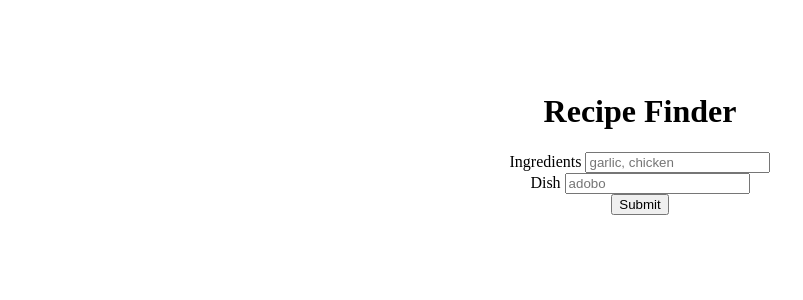
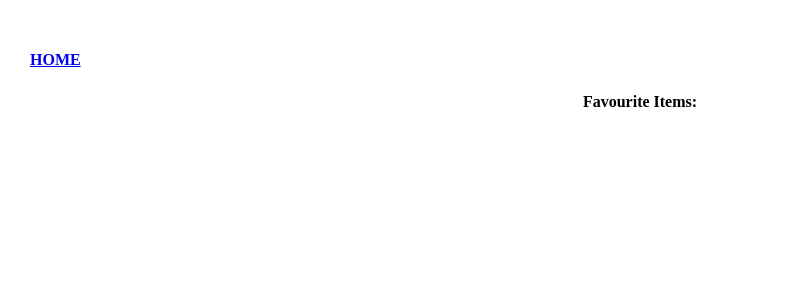
Before and after one commit to diksha0562/recipefinder_redux, a React (Create React App) app: page /favourite in a window 1280 px wide. Shown: the top 300 px of the page, without its empty margins (0-803 px from the left). Built offline with nearby package versions, Linux system fonts and the light colour scheme; the HTML template or start-up script is replaced by a standard one.

Commit message:
Add files via upload

```diff
--- a/src/components/App.js
+++ b/src/components/App.js
@@ -2,6 +2,7 @@ import React from 'react';
 import SearchRecipes from './SearchRecipes';
 import '../styles/index.css';
 import Recipelist from './Recipelist';
+
 class App extends React.Component{
     render(){
         return(
@@ -9,6 +10,7 @@ class App extends React.Component{
             <h1>Recipe Finder</h1>
             <SearchRecipes/>
             <Recipelist/>
+
             </div>
         )
     }
--- /dev/null
+++ b/src/components/Favouriteitem.js
@@ -0,0 +1,25 @@
+import React from 'react';
+import {connect} from 'react-redux';
+import {Link} from 'react-router-dom';
+import {favouriteRecipe} from '../action';
+class Favouriteitem extends React.Component{
+    render(){
+        return(
+            <div>
+                <h4 className="link"><Link to='/'>HOME</Link></h4>
+                <h4>Favourite Items:</h4>
+                <ul>
+               {this.props.favouriteRecipes.map((recipe,index)=>{return(
+                   <li key={index}>{recipe.title}</li>
+               )})}
+               </ul>
+            </div>
+        )
+    }
+}
+
+function mapStateToProps(state){
+    return {favouriteRecipes:state.favouriteRecipes};
+}
+
+export default connect(mapStateToProps,{favouriteRecipe})(Favouriteitem);
--- a/src/components/Recipeitem.js
+++ b/src/components/Recipeitem.js
@@ -16,14 +16,13 @@ class Recipeitem extends React.Component{
         let {recipe} = this.props;
         return(
             <div className="recipe-item">
-                {this.state.favourited? <div>FAVOURITE</div> : <div className="favourite_btn" onClick={e=>{this.favourite(recipe)}}>FAVOURITE</div>}
-
                 <a href={recipe.href}>
                 <h4 className="recipe-text">{recipe.title}</h4>
                 </a>
-                <p>{recipe.title}</p>
+                <p>{recipe.ingredients}</p>
                 <img src={recipe.thumbnail} alt={recipe.title} className="recipe-img"/>
-
+                {this.state.favourited? <div style={{backgroundColor: 'Yellow'}}>FAVOURITE</div> : <div className="favourite_btn" onClick={e=>{this.favourite(recipe)}}>FAVOURITE</div>}
+                <hr/>
             </div>
         )
     }
--- a/src/components/Recipelist.js
+++ b/src/components/Recipelist.js
@@ -1,6 +1,7 @@
 import React from 'react';
 import {connect} from 'react-redux';
 import {setRecipes} from '../action';
+import {Link} from 'react-router-dom'
 import Recipeitem from './Recipeitem';
 class Recipelist extends React.Component{
 
@@ -8,6 +9,7 @@ class Recipelist extends React.Component{
         console.log('this.props',this.props)
         return(
             <div>
+                {this.props.favouriteRecipes.length>0 ? <h4 className="link"><Link to= './favourite'>FAVOURITE</Link></h4> : <div></div>}
                 {this.props.recipes.map((recipe,index)=>{ return(
                     // <div key={index}>
                     // <h4>{recipe.title}</h4>
@@ -15,6 +17,7 @@ class Recipelist extends React.Component{
                     <Recipeitem key={index} recipe={recipe}/>
                 )
                 })}
+
 
             </div>
         )
--- a/src/index.js
+++ b/src/index.js
@@ -1,16 +1,23 @@
 import React from 'react';
 import ReactDOM from 'react-dom';
+import {BrowserRouter, Switch, Route} from 'react-router-dom';
 import App from './components/App';
+import Favouriteitem from './components/Favouriteitem';
 
 import {createStore} from 'redux';
 import {Provider} from 'react-redux';
 import rootReducer from './reducer';
 
 const store= createStore(rootReducer);
-store.subscribe(()=> console.log('store', store.getState()));
+// store.subscribe(()=> console.log('store', store.getState()));
 
 ReactDOM.render(
 <Provider store={store}>
-<App/>
+<BrowserRouter>
+<Switch>
+<Route exact path='/' component={App} />
+<Route path='/favourite' component={Favouriteitem} />
+</Switch>
+</BrowserRouter>
 </Provider>
 ,document.getElementById('root'));
--- a/src/styles/index.css
+++ b/src/styles/index.css
@@ -2,7 +2,16 @@ body{
     text-align: center;
     padding: 5%;
 }
+.link{
+    position: absolute;
+    top: 30px;
+    left : 30px;
+}
 .favourite_btn{
     cursor: pointer;
-    color: red;
+    color: 'red';
+    background-color: 'green';
 }
+.recipe-item{
+    padding: 10px;
+}
```
